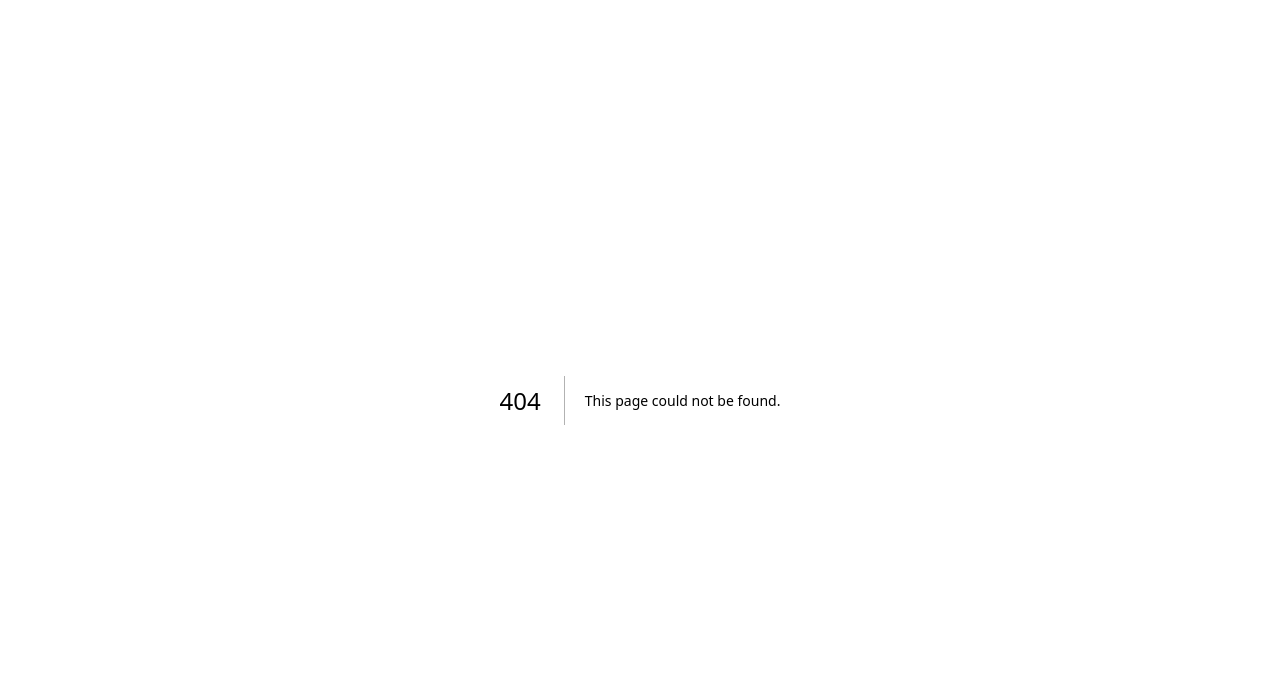
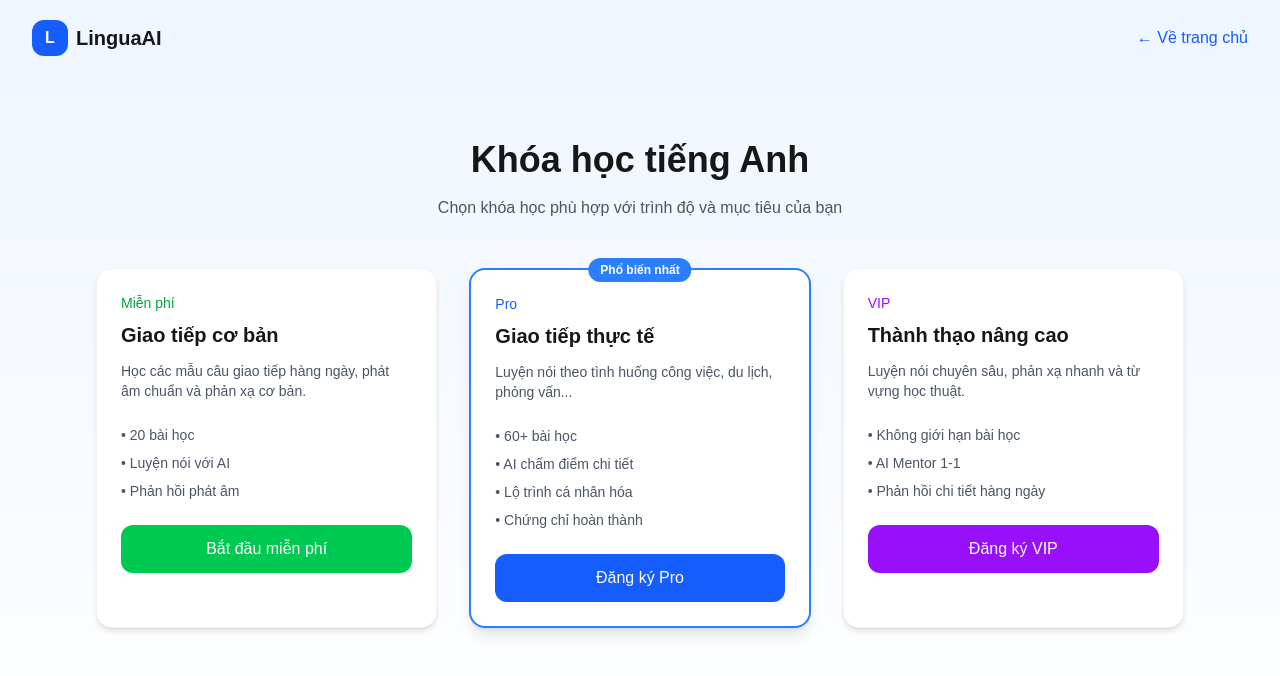
Before and after one commit to DucAnhbtc/nextjs-boilerplate, a Next.js app: page /khoahoc in a window 1280 px wide. Before the commit this address had no page. Shown: the top 676 px of the page. Built offline with nearby package versions, Linux system fonts and the light colour scheme.

Commit message:
Khóa Học

```diff
--- /dev/null
+++ b/app/khoahoc/page.tsx
@@ -0,0 +1,78 @@
+export default function KhoaHoc() {
+  return (
+    <main className="min-h-screen bg-gradient-to-b from-blue-50 to-white">
+      {/* Header đơn giản */}
+      <header className="flex items-center justify-between px-8 py-5 max-w-7xl mx-auto">
+        <div className="flex items-center gap-2">
+          <div className="w-9 h-9 bg-blue-600 rounded-xl flex items-center justify-center text-white font-bold">L</div>
+          <span className="text-xl font-bold">LinguaAI</span>
+        </div>
+        <a href="/" className="text-blue-600 font-medium hover:underline">← Về trang chủ</a>
+      </header>
+
+      <section className="max-w-6xl mx-auto px-8 py-16">
+        <h1 className="text-4xl font-bold text-center mb-4">Khóa học tiếng Anh</h1>
+        <p className="text-center text-gray-600 mb-12">
+          Chọn khóa học phù hợp với trình độ và mục tiêu của bạn
+        </p>
+
+        <div className="grid md:grid-cols-3 gap-8">
+          {/* Khóa Free */}
+          <div className="bg-white rounded-2xl shadow-md p-6 border border-gray-100">
+            <div className="text-sm font-medium text-green-600 mb-2">Miễn phí</div>
+            <h3 className="text-xl font-bold mb-3">Giao tiếp cơ bản</h3>
+            <p className="text-gray-600 text-sm mb-6">
+              Học các mẫu câu giao tiếp hàng ngày, phát âm chuẩn và phản xạ cơ bản.
+            </p>
+            <ul className="text-sm text-gray-600 space-y-2 mb-6">
+              <li>• 20 bài học</li>
+              <li>• Luyện nói với AI</li>
+              <li>• Phản hồi phát âm</li>
+            </ul>
+            <button className="w-full bg-green-500 text-white py-3 rounded-xl font-medium hover:bg-green-600 transition">
+              Bắt đầu miễn phí
+            </button>
+          </div>
+
+          {/* Khóa Pro */}
+          <div className="bg-white rounded-2xl shadow-lg p-6 border-2 border-blue-500 relative">
+            <div className="absolute -top-3 left-1/2 -translate-x-1/2 bg-blue-500 text-white text-xs font-bold px-3 py-1 rounded-full">
+              Phổ biến nhất
+            </div>
+            <div className="text-sm font-medium text-blue-600 mb-2">Pro</div>
+            <h3 className="text-xl font-bold mb-3">Giao tiếp thực tế</h3>
+            <p className="text-gray-600 text-sm mb-6">
+              Luyện nói theo tình huống công việc, du lịch, phỏng vấn...
+            </p>
+            <ul className="text-sm text-gray-600 space-y-2 mb-6">
+              <li>• 60+ bài học</li>
+              <li>• AI chấm điểm chi tiết</li>
+              <li>• Lộ trình cá nhân hóa</li>
+              <li>• Chứng chỉ hoàn thành</li>
+            </ul>
+            <button className="w-full bg-blue-600 text-white py-3 rounded-xl font-medium hover:bg-blue-700 transition">
+              Đăng ký Pro
+            </button>
+          </div>
+
+          {/* Khóa VIP */}
+          <div className="bg-white rounded-2xl shadow-md p-6 border border-gray-100">
+            <div className="text-sm font-medium text-purple-600 mb-2">VIP</div>
+            <h3 className="text-xl font-bold mb-3">Thành thạo nâng cao</h3>
+            <p className="text-gray-600 text-sm mb-6">
+              Luyện nói chuyên sâu, phản xạ nhanh và từ vựng học thuật.
+            </p>
+            <ul className="text-sm text-gray-600 space-y-2 mb-6">
+              <li>• Không giới hạn bài học</li>
+              <li>• AI Mentor 1-1</li>
+              <li>• Phản hồi chi tiết hàng ngày</li>
+            </ul>
+            <button className="w-full bg-purple-600 text-white py-3 rounded-xl font-medium hover:bg-purple-700 transition">
+              Đăng ký VIP
+            </button>
+          </div>
+        </div>
+      </section>
+    </main>
+  );
+}
```
